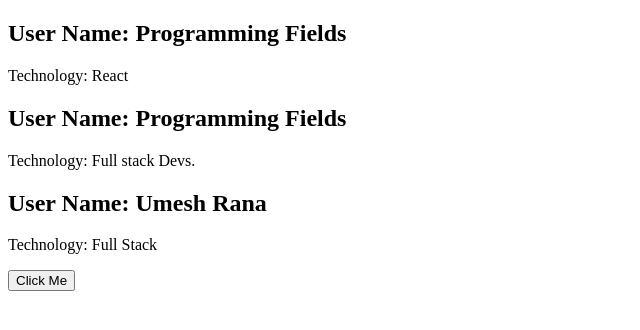
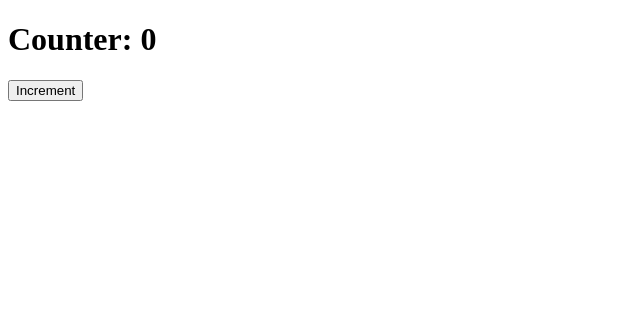
Before and after one commit to genuinelycool/React19FullStack-react19-laravel, a React (Vite) app: page / in a window 1280 px wide. Shown: the top 330 px of the page, without its empty margins (0-640 px from the left). Built offline with nearby package versions, Linux system fonts and the light colour scheme.

Commit message:
How to Use useState Hook in React | State & Interactivity Explained | React 19 - Ep 06

```diff
--- a/src/App.jsx
+++ b/src/App.jsx
@@ -1,3 +1,4 @@
+import { Counter } from "./components/feature/Counter";
 import { UserCard } from "./components/feature/UserCard";
 import Header from "./components/layout/Header";
 import { Button } from "./components/ui/Button";
@@ -24,12 +25,14 @@
       {/* <UserCard firstname="Programming Fields" technology="React" /> */}
 
       {/* Passing DYNAMIC PROPS */}
-      <UserCard firstname={firstName} technology={technology} />
+      {/* <UserCard firstname={firstName} technology={technology} />
       <UserCard firstname={user.firstName} technology={user.technology} />
-      <UserCard />
+      <UserCard /> */}
 
       {/* <Button clickHandle={ () => alert('Alert from Parent') } /> */}
-      <Button clickHandle={showAlert} />
+      {/* <Button clickHandle={showAlert} /> */}
+
+      <Counter />
     </>
   );
 }
--- /dev/null
+++ b/src/components/feature/Counter.jsx
@@ -0,0 +1,19 @@
+import { useState } from "react";
+
+export const Counter = () => {
+  const [count, setCount] = useState(0);
+
+  const increment = () => {
+    setCount(count + 1);
+
+    console.log(count);
+  };
+  //   console.log(count);
+
+  return (
+    <>
+      <h1>Counter: {count}</h1>
+      <button onClick={increment}>Increment</button>
+    </>
+  );
+};
```
